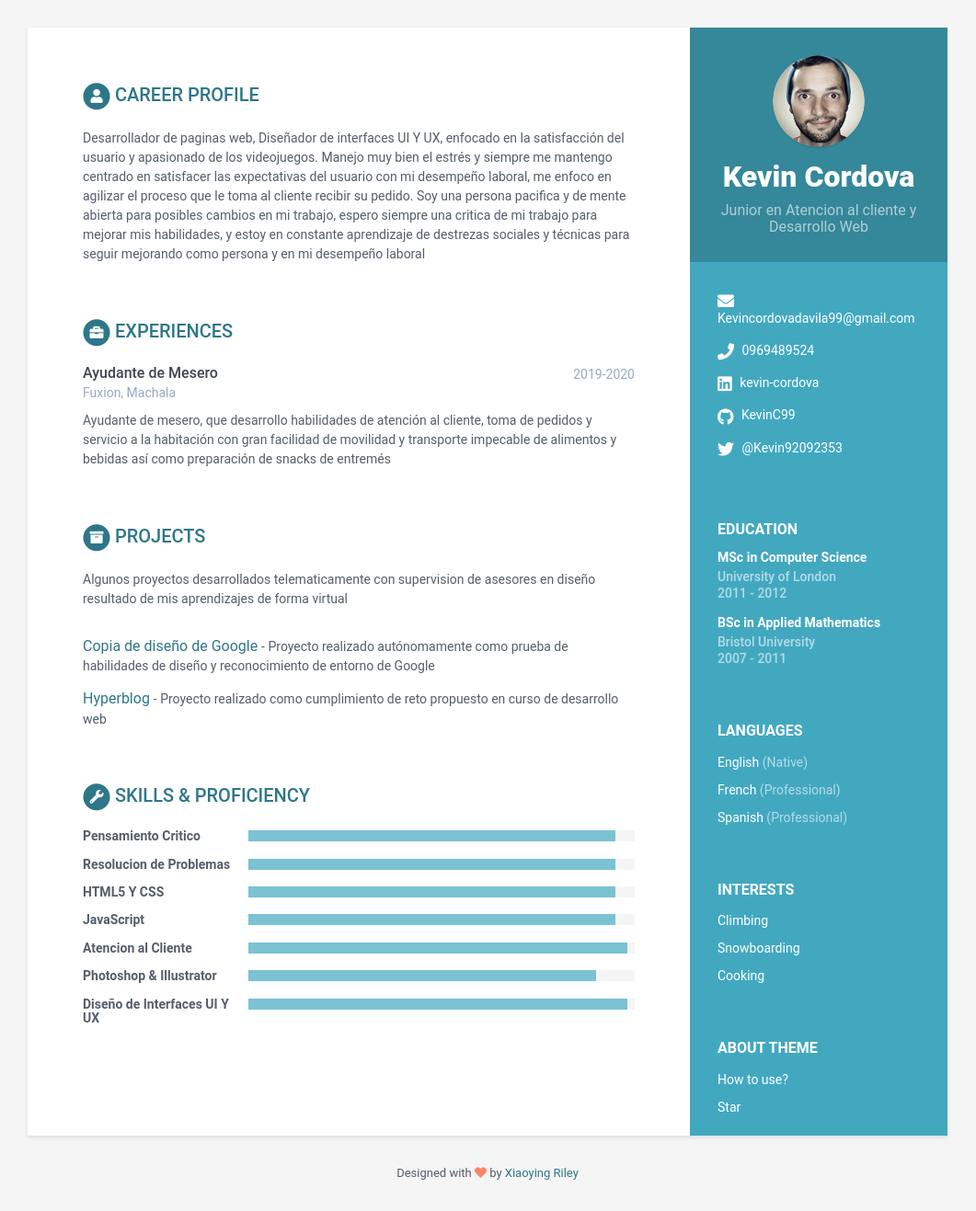
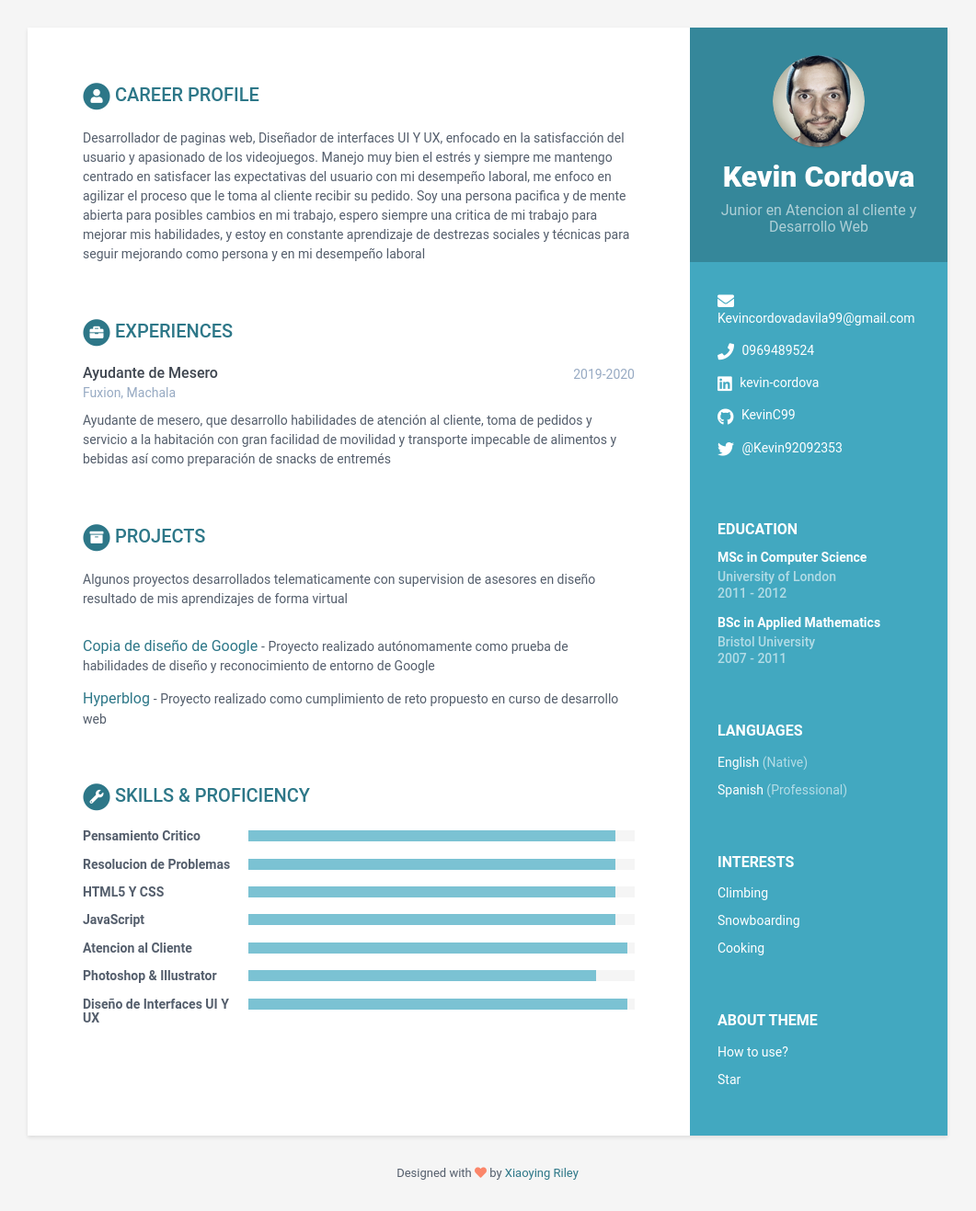
Before and after one commit to KevinC99/good-birch-4e19a, a Jekyll site: the page built from index.html, in a window 1280 px wide. Shown: the whole page at 92% size, without its empty margins (110-1171 px from the left). Built offline with Jekyll 4.4.1, drawn with Linux system fonts in a browser that asks for light colours.

Commit message:
data.yml: Multiple updates: * updated languages in sidebar * updated idiom in languages

```diff
--- a/_data/data.yml
+++ b/_data/data.yml
@@ -15,8 +15,6 @@ sidebar:
   languages:
     - idiom: English
       level: Native
-    - idiom: French
-      level: Professional
     - idiom: Spanish
       level: Professional
   interests:
```
